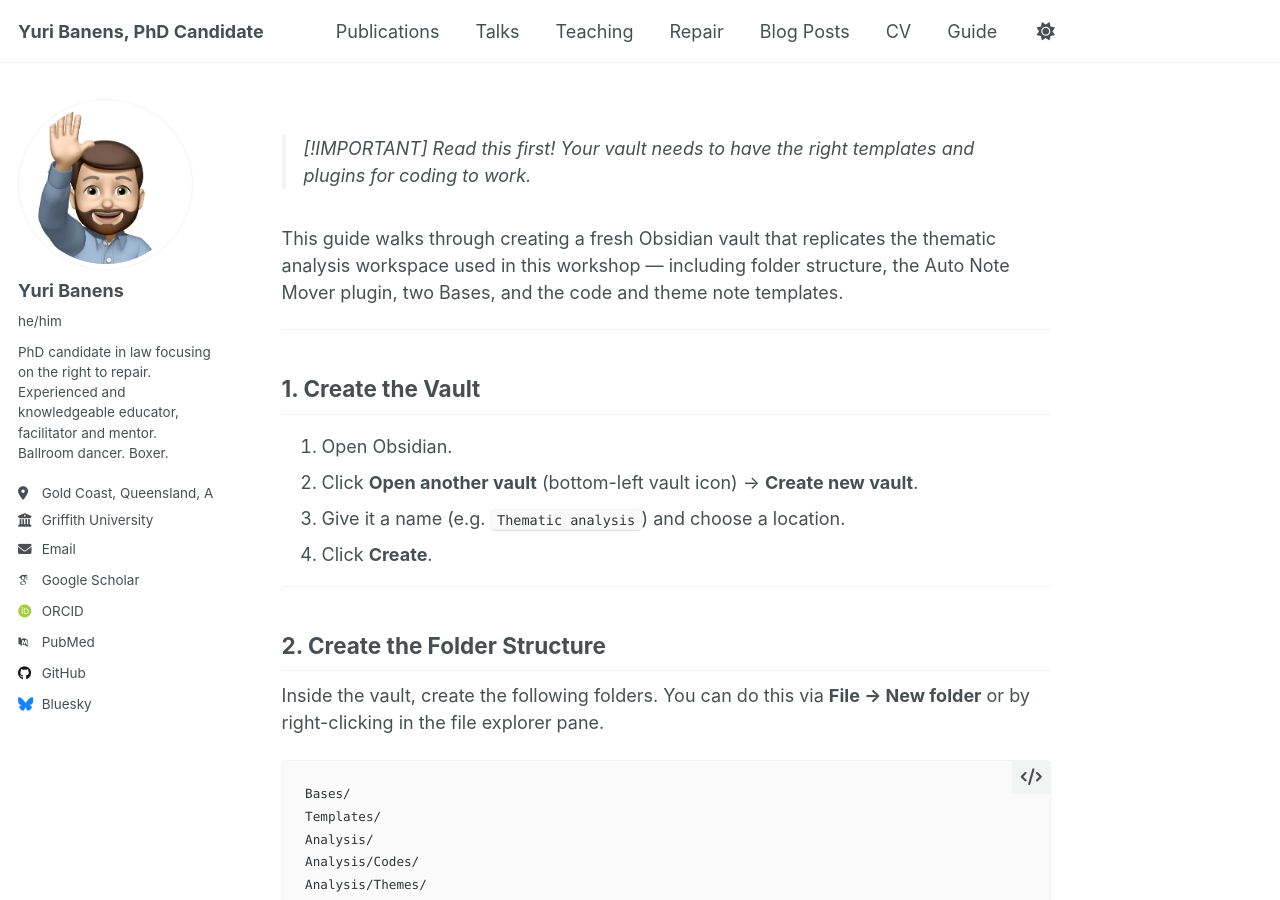
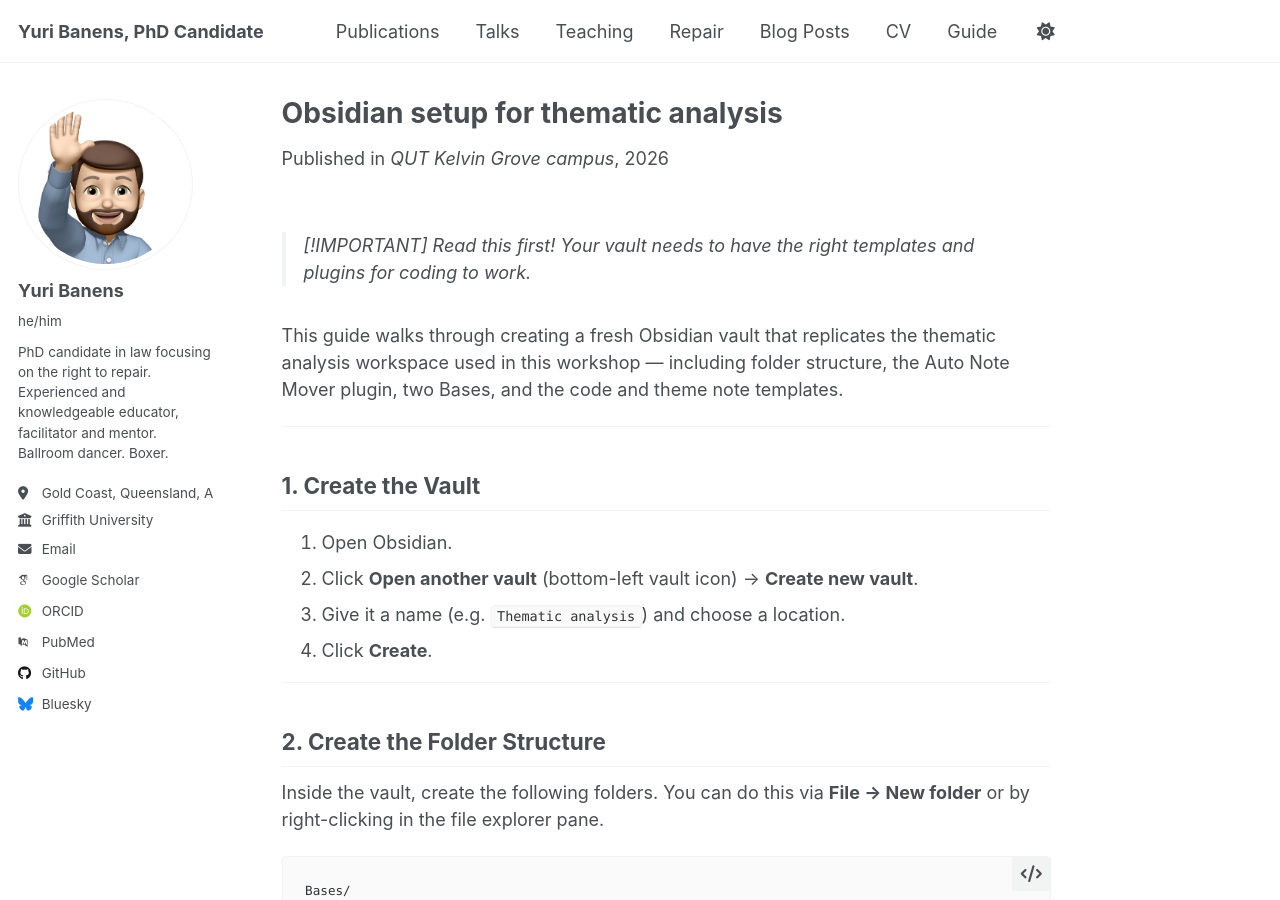
Before and after one commit to ybanens/ybanens.github.io, a Jekyll site: the page built from _pages/ta-setup-instructions.md, in a window 1280 px wide and 900 px high. Built offline with Jekyll 4.4.1, drawn with Linux system fonts in a browser that asks for light colours; some web fonts are replaced; our own code applies the rules of GitHub Pages for plain Markdown files; a script that is not in the unit is left out.

Commit message:
Update ta-setup-instructions.md

```diff
--- a/_pages/ta-setup-instructions.md
+++ b/_pages/ta-setup-instructions.md
@@ -1,3 +1,12 @@
+---
+title: "Obsidian setup for thematic analysis"
+collection: talks
+type: "Workshop"
+permalink: /talks/resbaz-obsidian/setup
+venue: "QUT Kelvin Grove campus"
+date: 2026-06-23
+location: "Brisbane, Queensland, Australia"
+---
 
 > [!IMPORTANT]
 > Read this first! Your vault needs to have the right templates and plugins for coding to work.
```
